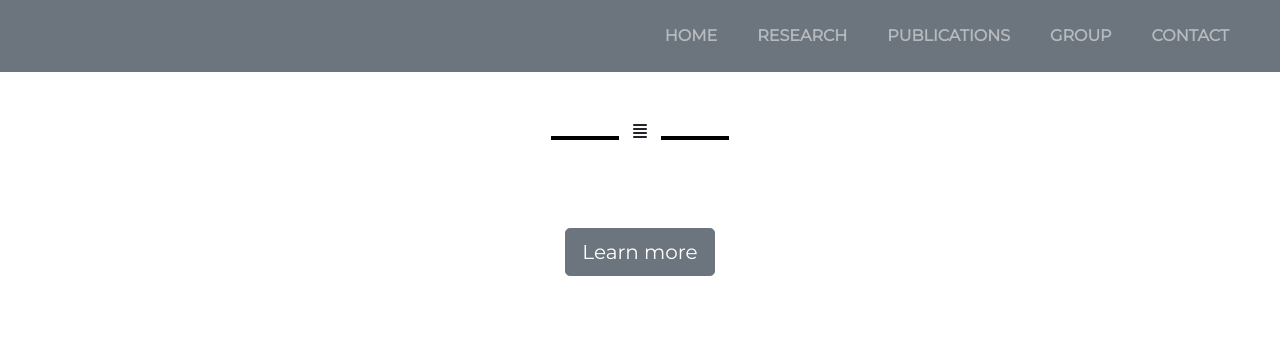
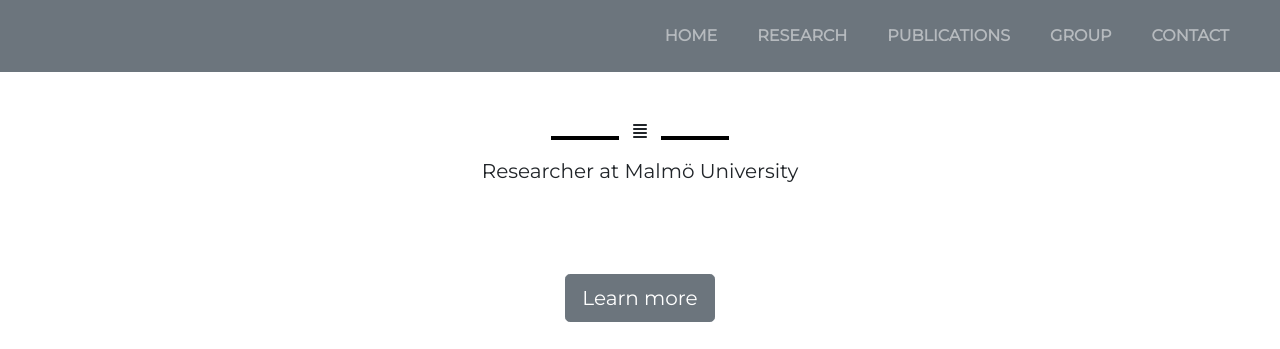
Before and after one commit to JSotres/Academic-Group-Django-Website, a Django app: template templates/home.html in a window 1280 px wide. Shown: the top 349 px of the page. Run offline with Django 3.2, Linux system fonts and the light colour scheme; the template is opened without the code that fills it, so the values that code supplies are empty; some libraries are stand-ins or nearby versions.

Commit message:
CSS and database changed

```diff
--- a/templates/base.html
+++ b/templates/base.html
@@ -88,8 +88,8 @@
   {% endblock content %}
 
   <footer>
-  <div class="container-fluid padding">
-    <div class="row text-center">
+  <div class="container-fluid">
+    <div class="row text-center pt-5">
       <div class="col-md-6">
         <img src="{% static 'images/MaU.png' %}" alt="" width="150rem" class="img-fluid">
       </div>
--- a/templates/home.html
+++ b/templates/home.html
@@ -16,19 +16,20 @@
     </div>
 
     <!-- Subheading -->
-    <p class="lead">{{ view.group_information_list.PI_position }}</p>
+    <!-- <p class="lead">{{ view.group_information_list.PI_position }}</p>  -->
+    <p class="lead">Researcher at Malmö University</p>
   </div>
 </header>
 
   <div class="container-fluid">
-    <div class="row text-center pb-2">
+    <div class="row text-center pb-4">
       <div class="col-md-2"></div>
       <div class="col-md-8">
         <p>{{ view.group_information_list.group_long_description|safe }}</p>
       <div class="col-md-2"></div>
     </div>
   </div>
-  <div class="container-fluid pb-5">
+  <div class="container-fluid pb-3">
     <div class="row text-center">
       <div class="col-12">
         <a class="btn btn-secondary btn-lg" href="{% url 'research' %}" role="button">Learn more</a>
```
